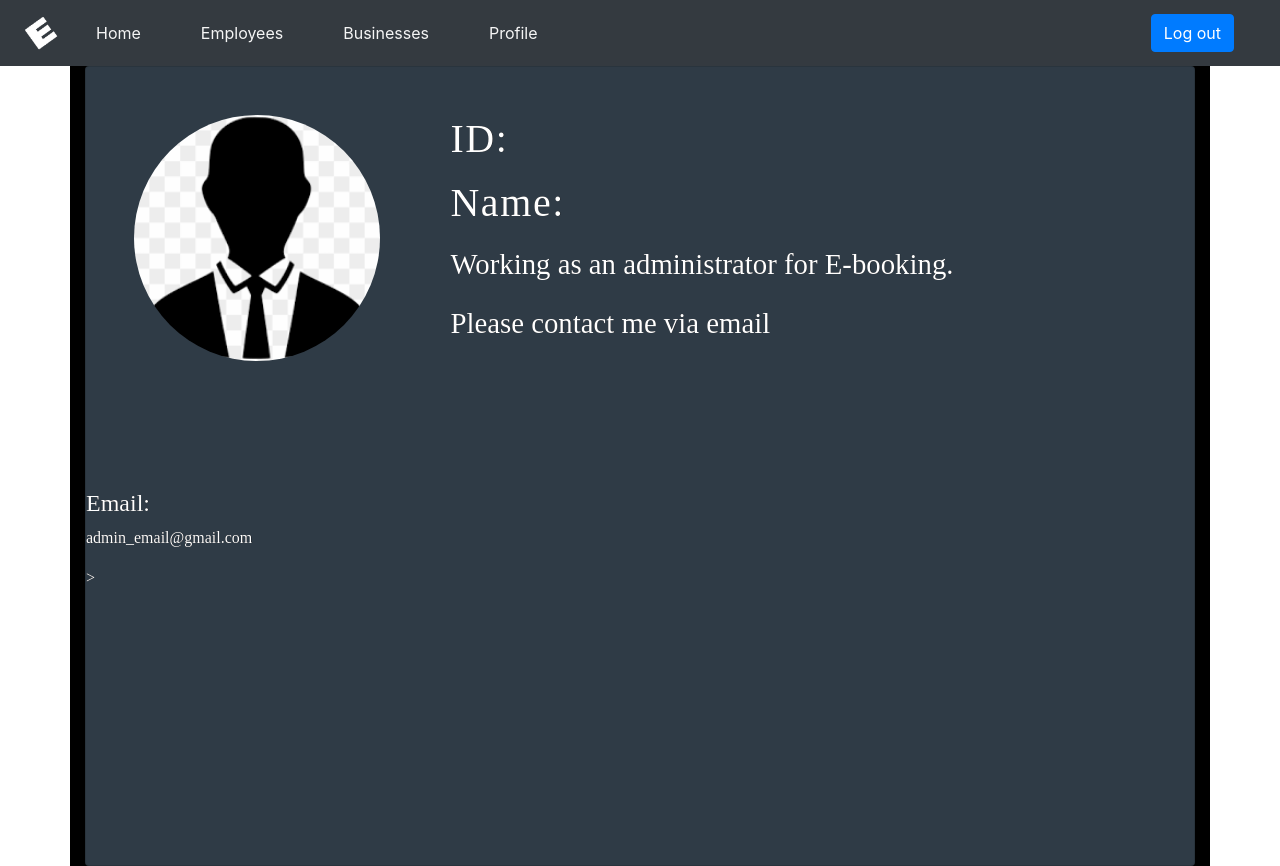
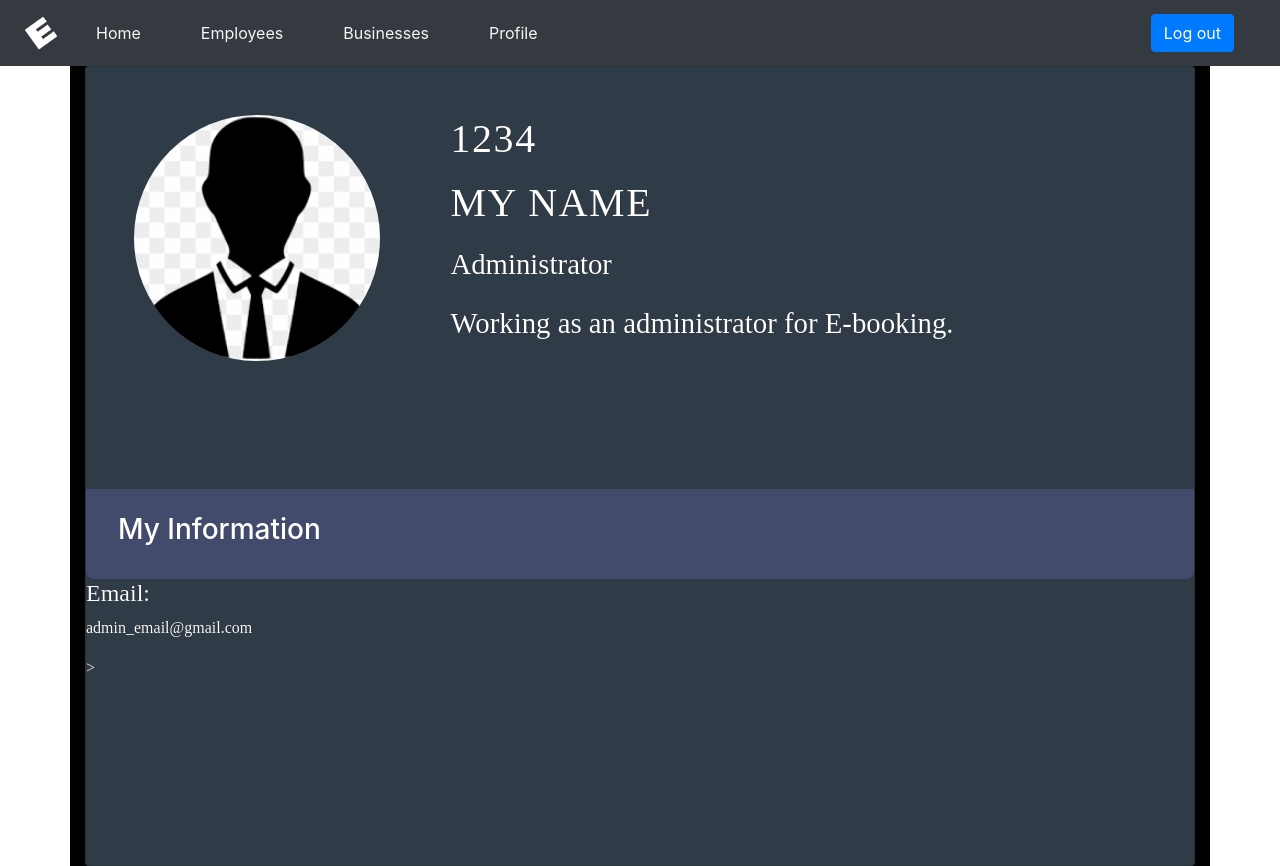
Before and after one commit to RMIT-SEPT/majorproject-1-fri-10-30-4, a React (Create React App) app in the folder FrontEnd/major-project/: page /profile in a window 1280 px wide. Built offline with nearby package versions, Linux system fonts and the light colour scheme.

Commit message:
Updated admin css and profile

```diff
--- a/FrontEnd/major-project/src/components/admin/Profile.js
+++ b/FrontEnd/major-project/src/components/admin/Profile.js
@@ -19,11 +19,14 @@ class Profile extends Component {
                                 <img src={require("../../img/default.png")} alt="person" class="imageProfile"></img>
                         </div>
                         <div class="person-info">
-                            <h4>ID:</h4>
-                            <h4>Name:</h4>
+                            <h4>1234</h4>
+                            <h4>MY NAME</h4>
+                            <p>Administrator</p>
                             <p>Working as an administrator for E-booking.</p>
-                            <p>Please contact me via email</p>
                         </div>
+                    </div>
+                    <div class="card-myinfo">
+                        <h3>My Information</h3>
                     </div>
                     <div class="person-socialInfo">
                         <div class ="icon-wrapper">
--- a/FrontEnd/major-project/src/css/AdminProfile.css
+++ b/FrontEnd/major-project/src/css/AdminProfile.css
@@ -63,3 +63,18 @@
     color: #fff;
     text-shadow: 0.1px 0.2px rgb(5, 1, 1)
 }
+
+.card-myinfo {
+    background-color: rgb(67, 75, 109);
+    color: #fff;
+    padding: 1.5rem 2rem;
+    border-radius: 0 0 0.5rem 0.5rem;
+}
+
+.card-contact h4 {
+    font-family: "times", serif;
+    font-size: 1,8rem;
+    font-weight: 500;
+    text-transform: uppercase;
+    letter-spacing: 0.1px;
+}
```
